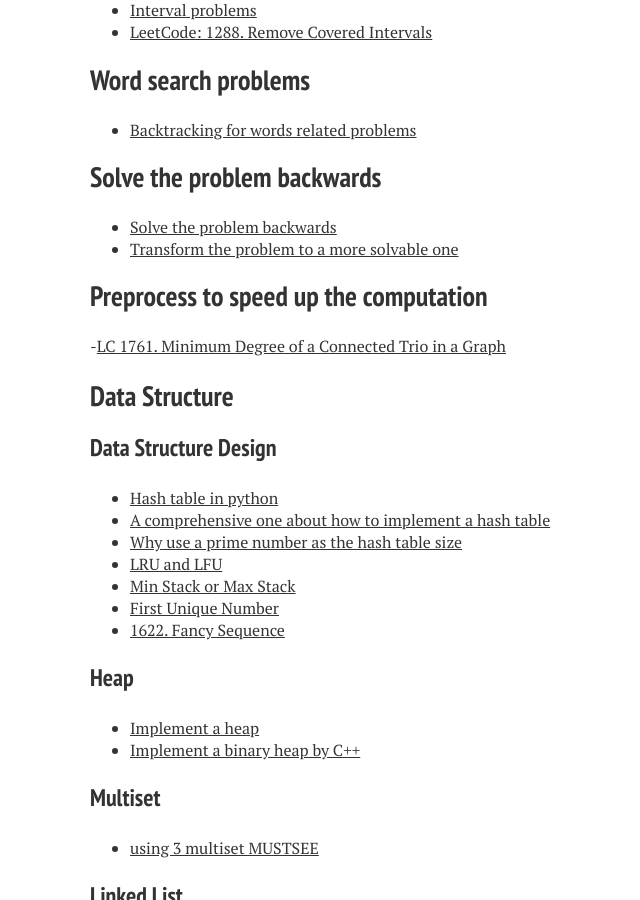
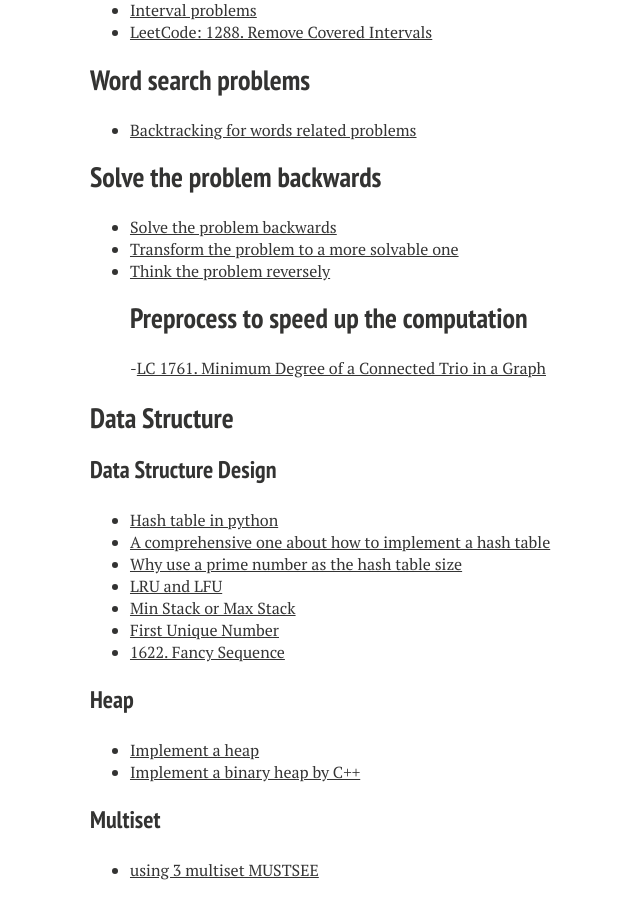
Before and after one commit to xiaokeshen/xiaokeshen.github.io, a Jekyll site: the page built from SoftwareEngineering/index.md, in a window 1280 px wide and 900 px high, scrolled down 9697 px. Shown: the whole window, without its empty margins (230-870 px from the left). Built offline with Jekyll 4.4.1, drawn with Linux system fonts in a browser that asks for light colours; nearby versions of some CDN libraries.

Commit message:
Add one article

```diff
--- a/SoftwareEngineering/index.md
+++ b/SoftwareEngineering/index.md
@@ -328,7 +328,7 @@ My 'Serious' coding got started since I became a student as a Computer Science M
 ## Solve the problem backwards
 - [Solve the problem backwards](https://medium.com/@jim.morris.shen/solving-the-problem-backwards-leetcode-780-reaching-points-cb7a56f9d27a?sk=3128d01a1ec7a274387dd7a2e09c1a12)
 - [Transform the problem to a more solvable one](https://medium.com/@jim.morris.shen/transform-the-problem-to-a-more-solvable-one-593be52422d3?source=friends_link&sk=a85c4eceb4fdc71b9e2a20970418cd73)
-
+- [Think the problem reversely](https://jimmy-shen.medium.com/think-the-problem-reversely-887fca044bd0)
 ## Preprocess to speed up the computation
 -[LC 1761. Minimum Degree of a Connected Trio in a Graph](https://jimmy-shen.medium.com/preprocessing-to-speedup-the-calculation-ec06fa82615b)
 
```
